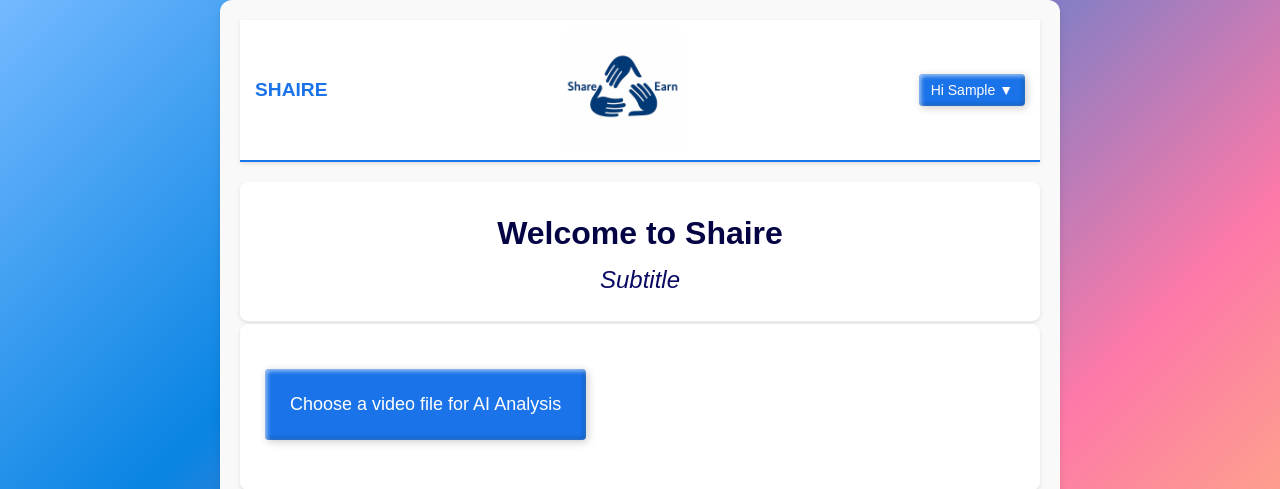
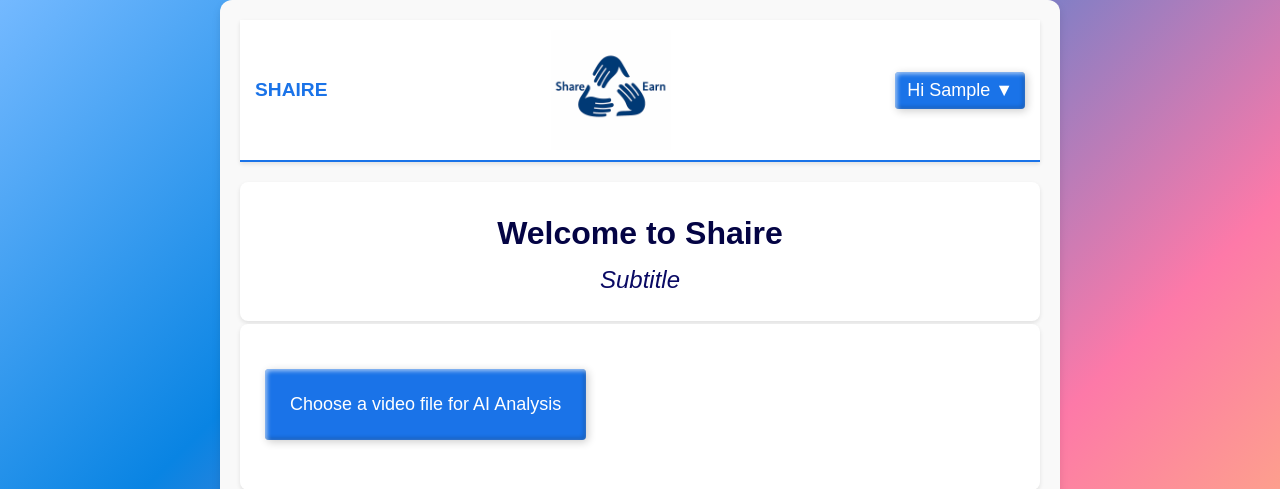
Before and after one commit to MichaeFaivr/VIDEO_TEXT_TOPICS_LABELS, a Flask app: template Video_Analysis_Webapp/templates/verbatims/verbatim_video_upload.html in a window 1280 px wide. Shown: the top 489 px of the page. Run offline with Flask 3, Linux system fonts and the light colour scheme; the template is opened without the code that fills it: most values are stand-ins (such as "Sample title", 1, 10 or a date in 2020).

Commit message:
Make small formatting of account button

```diff
--- a/Video_Analysis_Webapp/templates/verbatims/verbatim_video_upload.html
+++ b/Video_Analysis_Webapp/templates/verbatims/verbatim_video_upload.html
@@ -7,7 +7,7 @@
                 <img src="/static/logo/SHAIRE_Logo.png" alt="SHAIRE Logo" style="height: 120px; width: auto;">
             </div>
             <div style="position: relative;">
-                <button id="accountMenuBtn" style="background-color: #1a73e8; color: white; padding: 8px 12px; border: none; border-radius: 4px; cursor: pointer; font-size: clamp(12px, 2vw, 14px); white-space: nowrap;">
+                <button id="accountMenuBtn" style="background-color: #1a73e8; color: white; padding: 8px 12px; border: none; border-radius: 4px; cursor: pointer; font-size: clamp(15px, 2vw, 18px); white-space: nowrap;">
                     Hi {{ username|title }} ▼
                 </button>
                 <div id="accountDropdown" style="display: none; position: absolute; right: 0; top: 100%; background-color: white; border: 1px solid #ddd; border-radius: 4px; box-shadow: 0 4px 8px rgba(0,0,0,0.1); min-width: 150px; max-width: 250px; z-index: 1000;">
```
